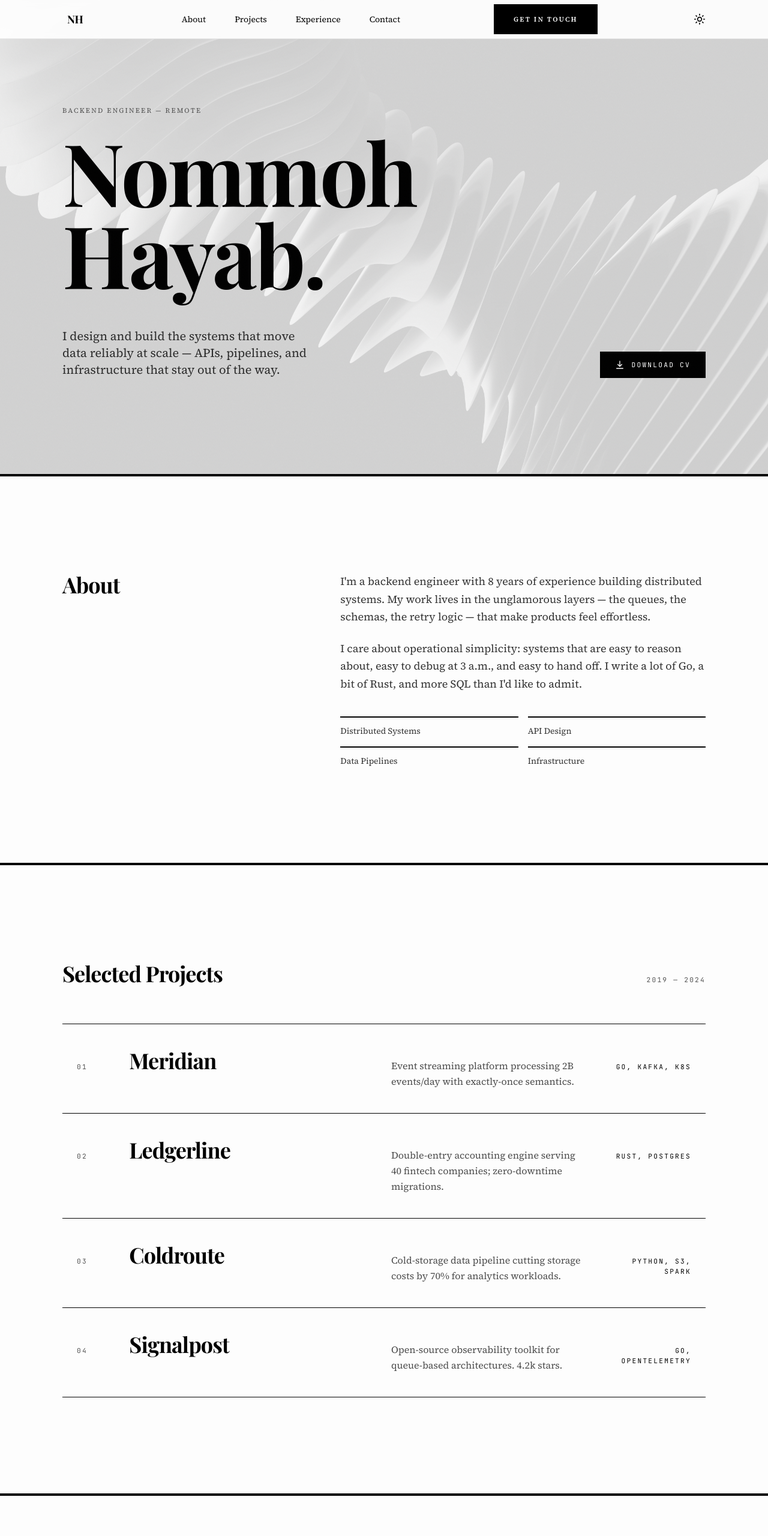
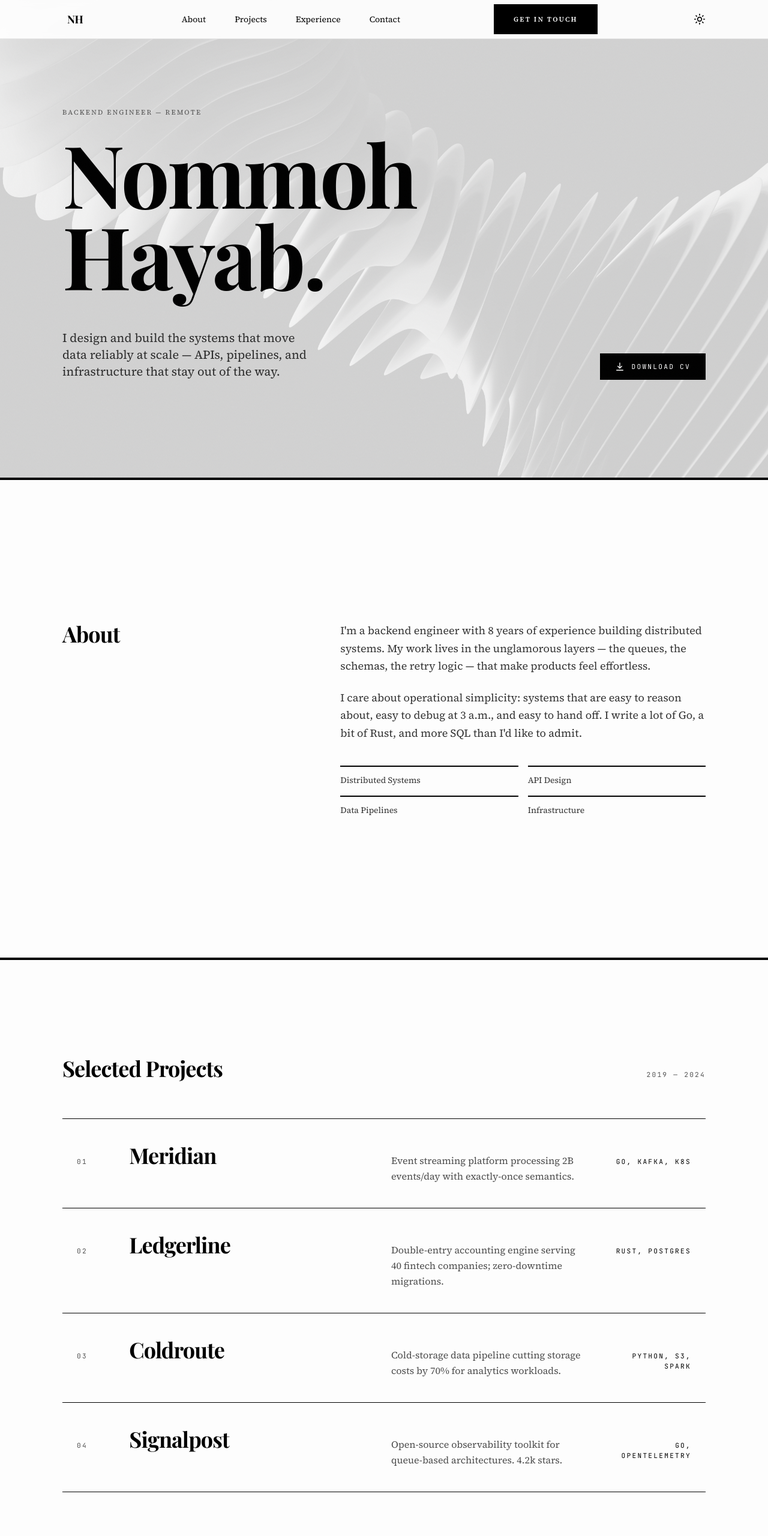
Before and after one commit to naet001/portfolio, a website: page index.html in a window 1280 px wide. Shown: the top 2560 px of the page at 60% size. Drawn offline with nearby package versions, Linux system fonts and the light colour scheme; a web font is replaced by a local one.

Commit message:
feat: make each section fill the viewport
- add min-h-screen flex flex-col justify-center to all five sections so each
  occupies at least 100vh with its content vertically centered
- min-height (not fixed height) keeps content taller than the viewport, like
  the projects list on mobile, growing naturally instead of clipping
- rebuild css/main.css

```diff
--- a/index.html
+++ b/index.html
@@ -74,7 +74,7 @@
   <main id="main">
 
     <!-- ======================= HERO ======================= -->
-    <section id="hero" class="pt-32 md:pt-44 pb-24 md:pb-32 lg:pb-40 border-b-[4px] border-ink">
+    <section id="hero" class="min-h-screen flex flex-col justify-center pt-32 md:pt-44 pb-24 md:pb-32 lg:pb-40 border-b-[4px] border-ink">
       <div class="max-w-site mx-auto px-6 md:px-10">
         <p class="text-[0.7rem] font-medium tracking-[0.2em] uppercase text-muted mb-6">Backend Engineer &mdash; Remote</p>
         <h1 class="font-serif font-bold leading-[0.95] tracking-tight text-[13vw] md:text-[9rem]">
@@ -99,7 +99,7 @@
     </section>
 
     <!-- ======================= ABOUT ======================= -->
-    <section id="about" class="py-24 md:py-32 lg:py-40 border-b-[4px] border-ink scroll-mt-16">
+    <section id="about" class="min-h-screen flex flex-col justify-center py-24 md:py-32 lg:py-40 border-b-[4px] border-ink scroll-mt-16">
       <div class="max-w-site mx-auto px-6 md:px-10 grid grid-cols-1 md:grid-cols-12 gap-10">
         <h2 class="md:col-span-3 font-serif text-3xl md:text-4xl font-bold tracking-tight">About</h2>
         <div class="md:col-span-7 md:col-start-6 space-y-6 text-lg leading-relaxed text-ink/80">
@@ -120,7 +120,7 @@
     </section>
 
     <!-- ======================= PROJECTS ======================= -->
-    <section id="projects" class="py-24 md:py-32 lg:py-40 border-b-[4px] border-ink scroll-mt-16">
+    <section id="projects" class="min-h-screen flex flex-col justify-center py-24 md:py-32 lg:py-40 border-b-[4px] border-ink scroll-mt-16">
       <div class="max-w-site mx-auto px-6 md:px-10">
         <div class="flex items-end justify-between mb-12 md:mb-16">
           <h2 class="font-serif text-3xl md:text-4xl font-bold tracking-tight">Selected Projects</h2>
@@ -164,7 +164,7 @@
     </section>
 
     <!-- ======================= EXPERIENCE ======================= -->
-    <section id="experience" class="py-24 md:py-32 lg:py-40 border-b-[4px] border-ink scroll-mt-16">
+    <section id="experience" class="min-h-screen flex flex-col justify-center py-24 md:py-32 lg:py-40 border-b-[4px] border-ink scroll-mt-16">
       <div class="max-w-site mx-auto px-6 md:px-10 grid grid-cols-1 md:grid-cols-12 gap-10">
         <h2 class="md:col-span-3 font-serif text-3xl md:text-4xl font-bold tracking-tight">Experience</h2>
         <ul class="md:col-span-7 md:col-start-6 divide-y divide-line border-t border-b border-ink">
@@ -194,7 +194,7 @@
     </section>
 
     <!-- ======================= CONTACT ======================= -->
-    <section id="contact" class="bg-ink text-paper scroll-mt-16">
+    <section id="contact" class="min-h-screen flex flex-col justify-center bg-ink text-paper scroll-mt-16">
       <div class="max-w-site mx-auto px-6 md:px-10 py-20 md:py-32">
         <p class="text-[0.7rem] font-medium tracking-[0.2em] uppercase text-paper/50 mb-6">Contact</p>
         <h2 class="font-serif font-bold leading-[0.95] tracking-tight text-[11vw] md:text-[7rem]">
```
Also changed, not shown: css/main.css.
